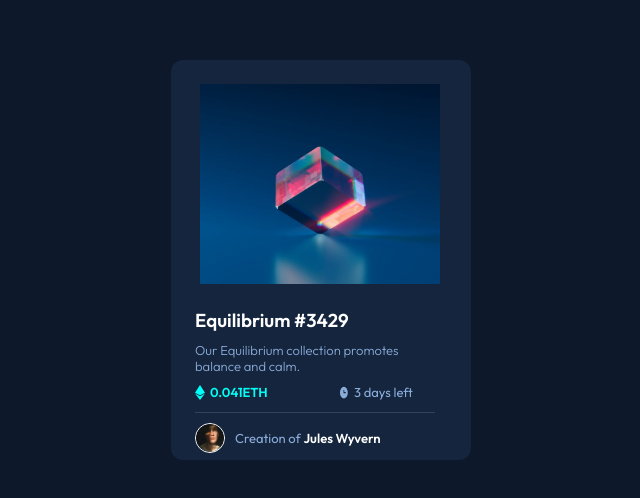
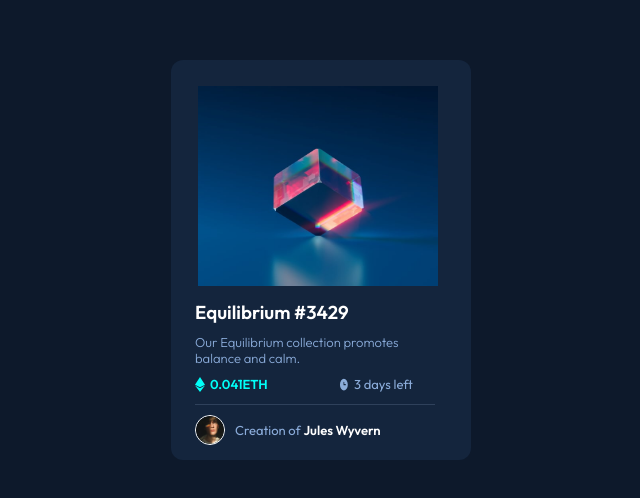
Before and after one commit to NasirohM/nft-card, a plain HTML site: page index.html in a window 1280 px wide. Shown: the part 140-638 px from the top of the page, without its empty margins (319-959 px from the left). Drawn offline with Linux system fonts and the light colour scheme.

Commit message:
I modifed html and css

```diff
--- a/index.html
+++ b/index.html
@@ -14,7 +14,8 @@
 <body>
     <div class="parent">
         <div class="child">
-            <div class="equilirium">
+
+            <div class="equilibrium">
                 <img src="/images/image-equilibrium.jpg" id="crystal"/>
             </div>
 
@@ -37,8 +38,8 @@
                     <img src="/images/image-avatar.png"/>
                     <p>Creation of <span class="name">Jules Wyvern</span></p>
                 </div>
+            </div>
 
-            </div>
         </div>
     </div>
 </body>
--- a/style.css
+++ b/style.css
@@ -33,19 +33,28 @@ body {
 }
 .equilibrium {
     background-image: url(/images/icon-view.svg);
+    background-color: rgb(43, 149, 153);
+    background-repeat: no-repeat;
+    background-position: center;
+    /* position: relative; */
+    width: 80%;
+    height: 200px;
+    margin-top: 1.6em;
+    margin-left: 1.7em;
+}
+.equilibrium:hover #crystal {
+    opacity: 0.3;
 }
 #crystal {
-    width: 80%;
+    width: 100%;
     height: 200px;
-    position: absolute;
-    top: 1.5rem;
-    left: 1.8rem;
+    opacity: 1;
 }
 #contents {
     width: 80%;
     position: absolute;
     left: 1.5rem;
-    top: 15.5em;
+    top: 15em;
 }
 h3 {
     color: var(--White);
```
